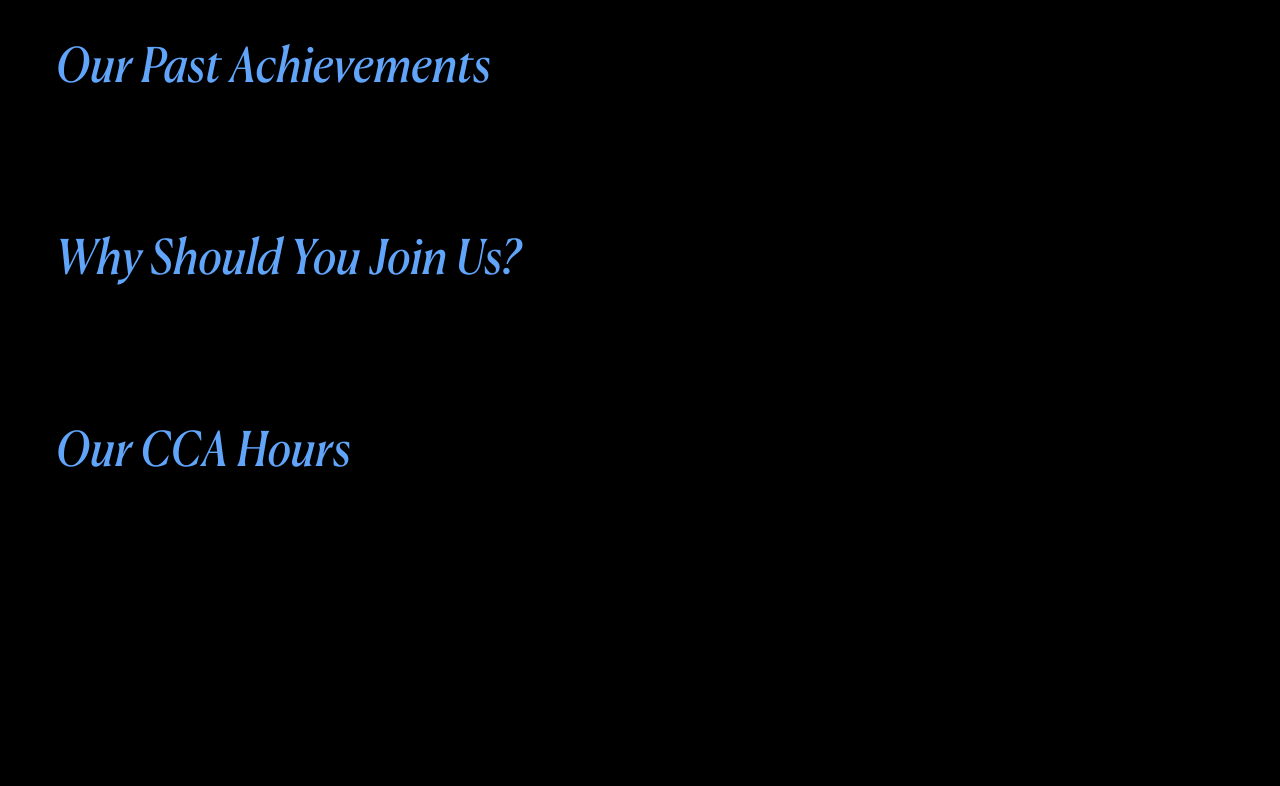
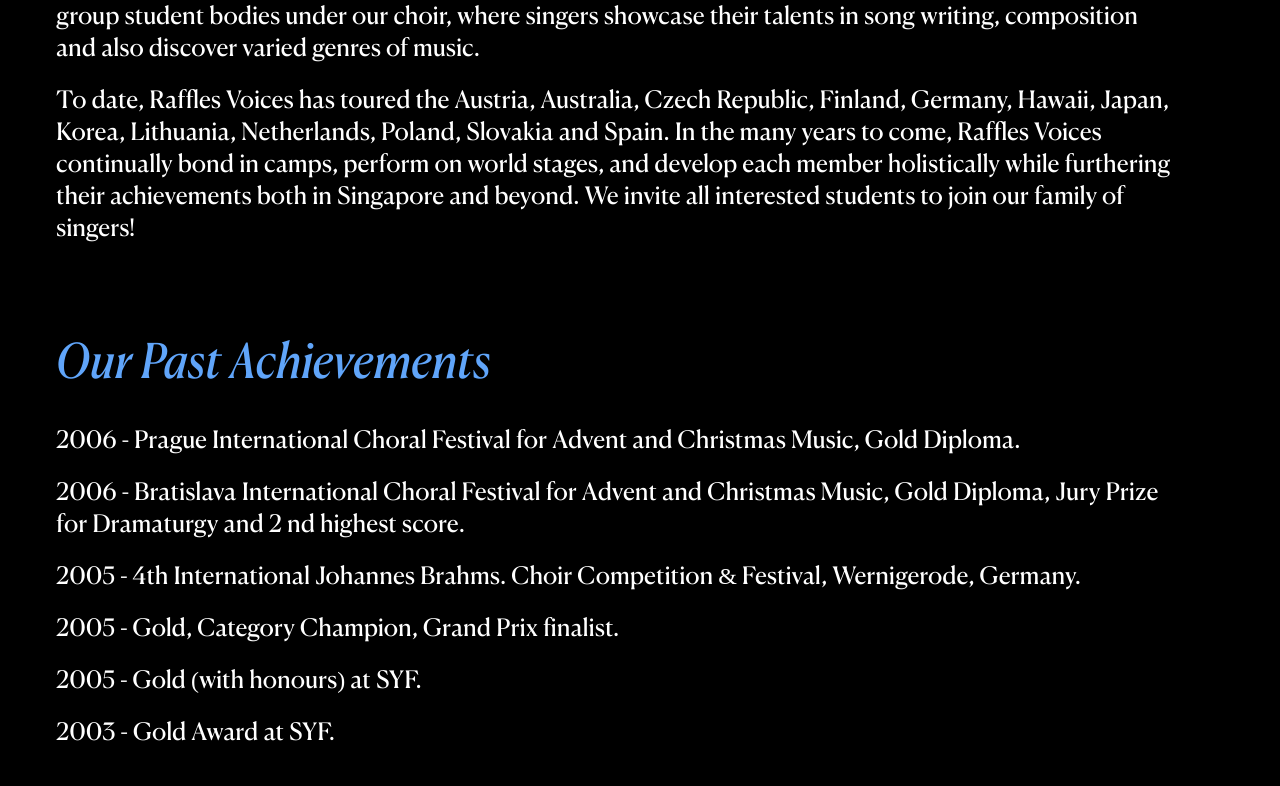
Before and after one commit to rafflesvoices/rafflesvoices-site, a SvelteKit app: page / in a window 1280 px wide. Shown: the part 1294-2080 px from the top of the page. Before the commit the page ends 1787 px from the top, so only its background shows below. Built offline with nearby package versions, Linux system fonts and the light colour scheme; what tailwind-gradient-mask-image would draw is missing.

Commit message:
achieve basic

```diff
--- a/src/routes/+page.svelte
+++ b/src/routes/+page.svelte
@@ -1,11 +1,16 @@
 <script lang="js">
 	import heading from '$lib/assets/img/header.jpg';
 	import Typewriter from 'svelte-typewriter'
+	import { achievements } from './achievements';
 </script>
+
+<svelte:head>
+    <title>Raffles Voices | Home</title>
+</svelte:head>
+
 <div class="">
 	<img src="{heading}" alt="Raffles Voices Group" class="gradient-mask-b-0">
 </div>
-
 
 <div>
 	<h1 class="text-4xl md:text-9xl pb-5 pl-14 text-white font-pt-serif font-bold">Raffles Voices</h1>
@@ -16,16 +21,21 @@
 	</Typewriter>
 </div>
 <div class="w-11/12">
-	<h2 class="text-3xl md:text-5xl pt-10 md:pt-32 pb-4 pl-14 text-blue-400 font-canela-serif italic">Who are we?</h2>
+	<h2 class="text-3xl md:text-5xl pt-10 md:pt-24 pb-4 pl-14 text-blue-400 font-canela-serif italic">Who are we?</h2>
 	<p class="text-xl md:text-2xl pl-14 text-white font-canela-serif">Raffles Voices, the choir of Raffles Institution, was founded in 1992 by Ms Charmaine Chiang.  Under the directorship of award-winning conductor Mr. Toh Ban Sheng since 2003, it has grown into a renowned SATB boys choir, garnering numerous top accolades in Europe and tackling a myriad of musical genres from classical works to modern commissions.</p>
 	<p class="text-xl md:text-2xl pl-14 pt-5 text-white font-canela-serif">Raffles Voices is active in the choral arena, participating in a wide range of choral competitions from the Singapore Youth Festival (SYF) Central Judging to international choral festivals. Besides consistently achieving Gold (with Honours) and Distinction Certificate in SYF, Raffles Voices has established itself as one of the foremost choirs in Singapore since clinching its first Gold in Germany in 2006.  Perhaps the most awarded secondary school choir, at the heel of winning two Gold Awards in Vienna, a Category Champion and the Conductor's Prize in 2010, it was ranked 11th of the top 50 children's choirs by Interkultur World Ranking.</p>
+	<p class="text-xl md:text-2xl pl-14 pt-5 text-white font-canela-serif">At home, Raffles Voices has performed numerous times at the Esplanade Concert Hall under the Limelight Series.   Apart from our rehearsals, Raffles Voices also organizes various camps and exchanges with local and international choirs. To allow each singer to further his or her exploration in music, there are various small group student bodies under our choir, where singers showcase their talents in song writing, composition and also discover varied genres of music.</p>
+	<p class="text-xl md:text-2xl pl-14 pt-5 text-white font-canela-serif">To date, Raffles Voices has toured the Austria, Australia, Czech Republic, Finland, Germany, Hawaii,  Japan, Korea, Lithuania, Netherlands, Poland, Slovakia and Spain.  In the many years to come, Raffles Voices continually bond in camps, perform on world stages, and develop each member holistically while furthering their achievements both in Singapore and beyond. We invite all interested students to join our family of singers!</p>
 </div>
 <div class="w-11/12">
-	<h2 class="text-3xl md:text-5xl pt-10 md:pt-32 pb-4 pl-14 text-blue-400 font-canela-serif italic">Our Past Achievements</h2>
+	<h2 class="text-3xl md:text-5xl pt-10 md:pt-24 pb-4 pl-14 text-blue-400 font-canela-serif italic">Our Past Achievements</h2>
+	{#each achievements as achieve}
+		<p class="text-xl md:text-2xl pl-14 pt-5 text-white font-canela-serif">{achieve.year} - {achieve.description}</p>
+	{/each}
 </div>
 <div class="w-11/12">
-	<h2 class="text-3xl md:text-5xl pt-10 md:pt-32 pb-4 pl-14 text-blue-400 font-canela-serif italic">Why Should You Join Us?</h2>
+	<h2 class="text-3xl md:text-5xl pt-10 md:pt-24 pb-4 pl-14 text-blue-400 font-canela-serif italic">Why Should You Join Us?</h2>
 </div>
 <div class="w-11/12">
-	<h2 class="text-3xl md:text-5xl pt-10 md:pt-32 pb-4 pl-14 text-blue-400 font-canela-serif italic">Our CCA Hours</h2>
+	<h2 class="text-3xl md:text-5xl pt-10 md:pt-24 pb-4 pl-14 text-blue-400 font-canela-serif italic">Our CCA Hours</h2>
 </div>
--- /dev/null
+++ b/src/routes/achievements.js
@@ -0,0 +1,24 @@
+class achievement {
+	/**
+	 * @param {number} year
+	 * @param {string} description
+	 */
+	constructor(year, description) {
+	  this.year = year;
+	  this.description = description;
+	}
+  }
+
+let achievements_unsorted = [
+	new achievement(2006, 'Prague International Choral Festival for Advent and Christmas Music, Gold Diploma.'),
+	new achievement(2006, 'Bratislava International Choral Festival for Advent and Christmas Music, Gold Diploma, Jury Prize for Dramaturgy and 2 nd highest score.'),
+	new achievement(2005, '4th International Johannes Brahms. Choir Competition & Festival, Wernigerode, Germany.'),
+	new achievement(2005, 'Gold, Category Champion, Grand Prix finalist.'),
+	new achievement(2005, 'Gold (with honours) at SYF.'),
+	new achievement(2003, 'Gold Award at SYF.'),
+
+];
+
+let achievements = achievements_unsorted;
+
+export {achievements};
```
